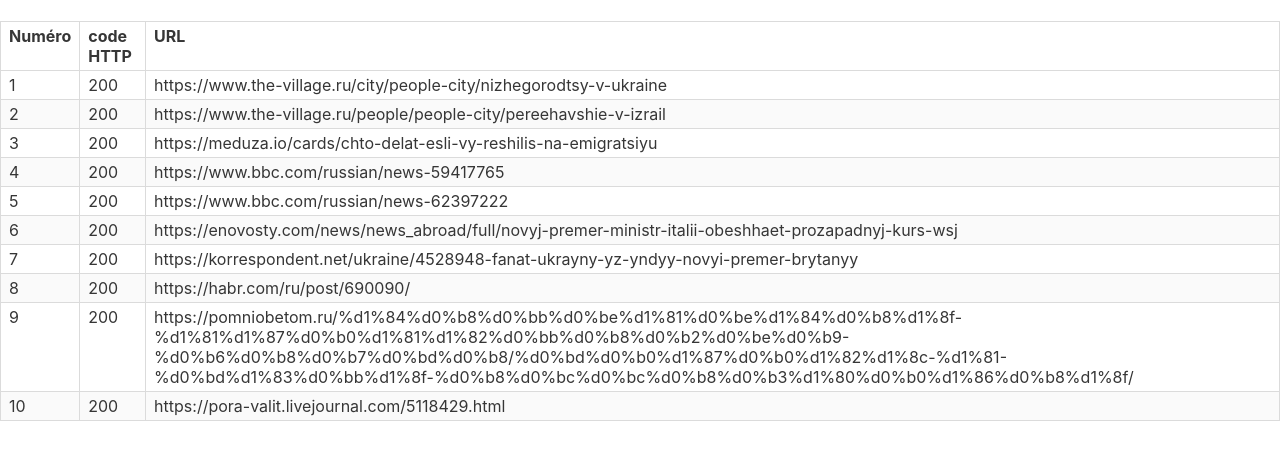
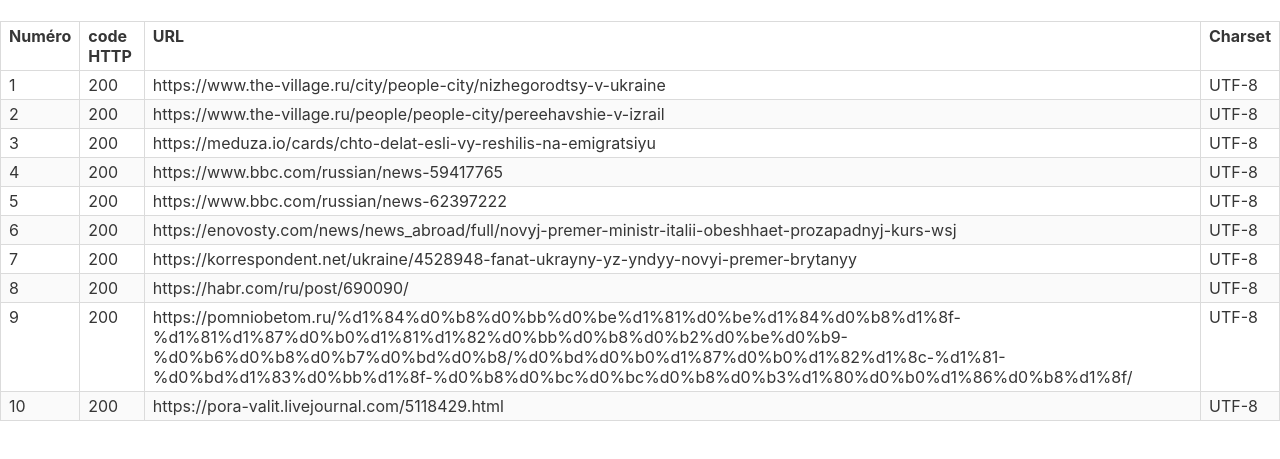
Before and after one commit to MichaBiriuchinskii/PPE1, a plain HTML site: page 10_URLS_RUSSES.html in a window 1280 px wide. Shown: the part 39-498 px from the top of the page. Drawn offline with nearby package versions, Linux system fonts and the light colour scheme.

Commit message:
les modifications du script

```diff
--- a/10_URLS_RUSSES.html
+++ b/10_URLS_RUSSES.html
@@ -8,18 +8,16 @@
 	<body>
 		<h1 class="title">Tableau des URLs</h1>
 		<table class="table is-bordered is-striped is-narrow is-hoverable is-fullwidth">
-			<thead><tr><th>Numéro</th><th>code HTTP</th><th>URL</th></tr></thead>
-<tr><td>1</td><td>200</td><td>https://www.the-village.ru/city/people-city/nizhegorodtsy-v-ukraine</td></tr>
-<tr><td>2</td><td>200</td><td>https://www.the-village.ru/people/people-city/pereehavshie-v-izrail</td></tr>
-<tr><td>3</td><td>200</td><td>https://meduza.io/cards/chto-delat-esli-vy-reshilis-na-emigratsiyu</td></tr>
-<tr><td>4</td><td>200</td><td>https://www.bbc.com/russian/news-59417765</td></tr>
-<tr><td>5</td><td>200</td><td>https://www.bbc.com/russian/news-62397222</td></tr>
-<tr><td>6</td><td>200</td><td>https://enovosty.com/news/news_abroad/full/novyj-premer-ministr-italii-obeshhaet-prozapadnyj-kurs-wsj</td></tr>
-<tr><td>7</td><td>200</td><td>https://korrespondent.net/ukraine/4528948-fanat-ukrayny-yz-yndyy-novyi-premer-brytanyy</td></tr>
-<tr><td>8</td><td>200</td><td>https://habr.com/ru/post/690090/</td></tr>
-<tr><td>9</td><td>200</td><td>https://pomniobetom.ru/%d1%84%d0%b8%d0%bb%d0%be%d1%81%d0%be%d1%84%d0%b8%d1%8f-%d1%81%d1%87%d0%b0%d1%81%d1%82%d0%bb%d0%b8%d0%b2%d0%be%d0%b9-%d0%b6%d0%b8%d0%b7%d0%bd%d0%b8/%d0%bd%d0%b0%d1%87%d0%b0%d1%82%d1%8c-%d1%81-%d0%bd%d1%83%d0%bb%d1%8f-%d0%b8%d0%bc%d0%bc%d0%b8%d0%b3%d1%80%d0%b0%d1%86%d0%b8%d1%8f/</td></tr>
-<tr><td>10</td><td>200</td><td>https://pora-valit.livejournal.com/5118429.html</td></tr>
-
+			<thead><tr><th>Numéro</th><th>code HTTP</th><th>URL</th><th>Charset</th></tr></thead>
+<tr><td>1</td><td>200</td><td>https://www.the-village.ru/city/people-city/nizhegorodtsy-v-ukraine</td><td>UTF-8</td></tr>
+<tr><td>2</td><td>200</td><td>https://www.the-village.ru/people/people-city/pereehavshie-v-izrail</td><td>UTF-8</td></tr>
+<tr><td>3</td><td>200</td><td>https://meduza.io/cards/chto-delat-esli-vy-reshilis-na-emigratsiyu</td><td>UTF-8</td></tr>
+<tr><td>4</td><td>200</td><td>https://www.bbc.com/russian/news-59417765</td><td>UTF-8</td></tr>
+<tr><td>5</td><td>200</td><td>https://www.bbc.com/russian/news-62397222</td><td>UTF-8</td></tr>
+<tr><td>6</td><td>200</td><td>https://enovosty.com/news/news_abroad/full/novyj-premer-ministr-italii-obeshhaet-prozapadnyj-kurs-wsj</td><td>UTF-8</td></tr>
+<tr><td>7</td><td>200</td><td>https://korrespondent.net/ukraine/4528948-fanat-ukrayny-yz-yndyy-novyi-premer-brytanyy</td><td>UTF-8</td></tr>
+<tr><td>8</td><td>200</td><td>https://habr.com/ru/post/690090/</td><td>UTF-8</td></tr>
+<tr><td>9</td><td>200</td><td>https://pomniobetom.ru/%d1%84%d0%b8%d0%bb%d0%be%d1%81%d0%be%d1%84%d0%b8%d1%8f-%d1%81%d1%87%d0%b0%d1%81%d1%82%d0%bb%d0%b8%d0%b2%d0%be%d0%b9-%d0%b6%d0%b8%d0%b7%d0%bd%d0%b8/%d0%bd%d0%b0%d1%87%d0%b0%d1%82%d1%8c-%d1%81-%d0%bd%d1%83%d0%bb%d1%8f-%d0%b8%d0%bc%d0%bc%d0%b8%d0%b3%d1%80%d0%b0%d1%86%d0%b8%d1%8f/</td><td>UTF-8</td></tr>
+<tr><td>10</td><td>200</td><td>https://pora-valit.livejournal.com/5118429.html</td><td>UTF-8</td></tr>
 </table>
-</body>
-</html>
+</body></html>
```
Also changed, not shown: 1 other file.
